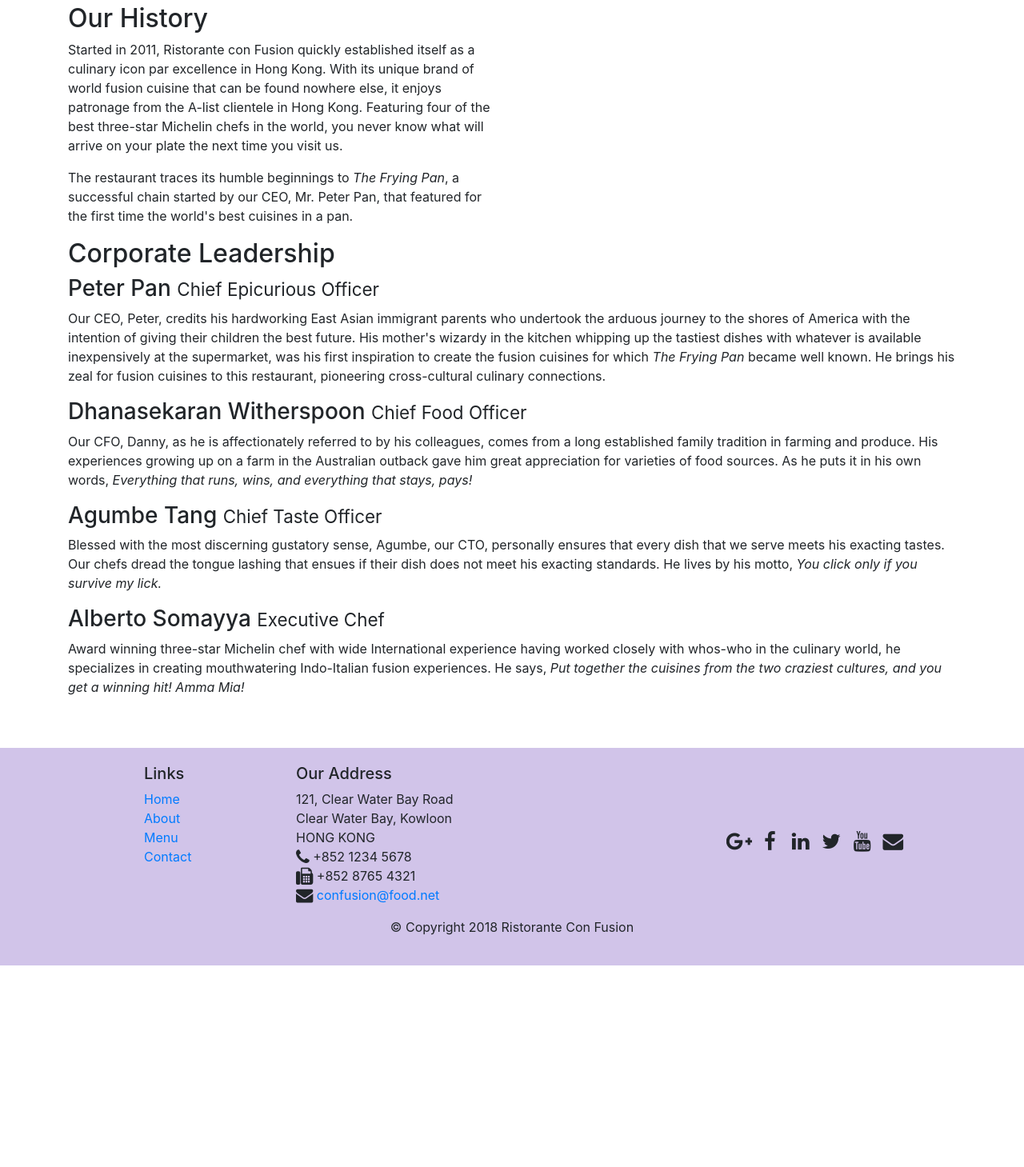
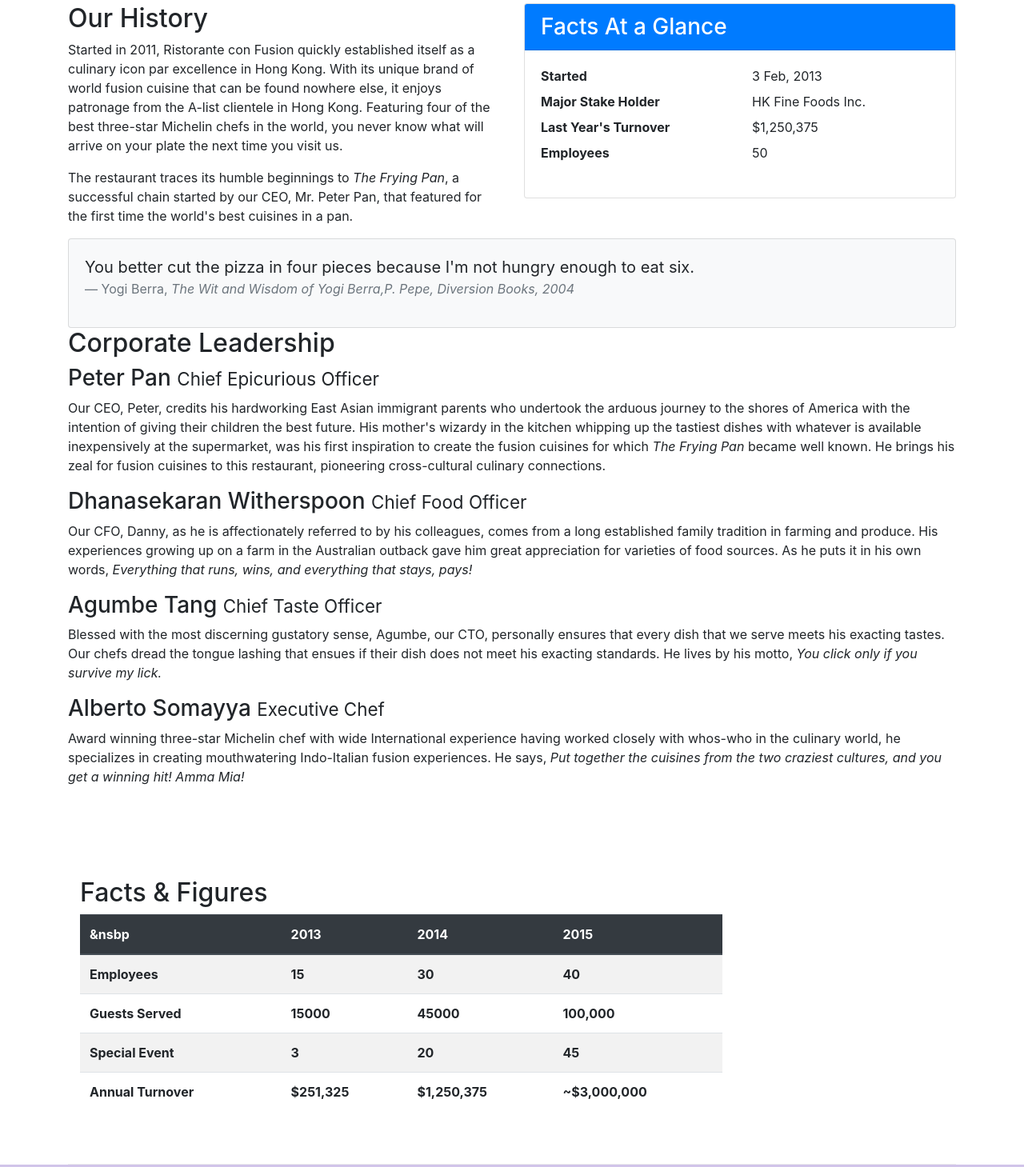
Before and after one commit to nilesh-05/Coursera-Bootstrap, a website: page Bootstrap4/conFusion/aboutus.html in a window 1280 px wide. Shown: the part 461-1920 px from the top of the page at 80% size. Before the commit the page ends 1668 px from the top, so only its background shows below. Drawn offline with nearby package versions, Linux system fonts and the light colour scheme.

Commit message:
tables and cards added

```diff
--- a/Bootstrap4/conFusion/aboutus.html
+++ b/Bootstrap4/conFusion/aboutus.html
@@ -1,18 +1,12 @@
 <!DOCTYPE html>
 <html lang="en">
 	<meta charset="utf-8" />
-  <meta
-    name="viewport"
-    content="width=device-width, initial-scale=1, shrink-to-fit=no"
-  />
+	<meta name="viewport" content="width=device-width, initial-scale=1, shrink-to-fit=no" />
 	<meta http-equiv="x-ua-compatible" content="ie=edge" />
-  <link rel="stylesheet" href="node_modules/font-awesome/css/font-awesome.min.css">
-  <link rel="stylesheet" href="node_modules/bootstrap-social/bootstrap-social.css">
+	<link rel="stylesheet" href="node_modules/font-awesome/css/font-awesome.min.css" />
+	<link rel="stylesheet" href="node_modules/bootstrap-social/bootstrap-social.css" />
 	<!-- Bootstrap CSS -->
-  <link
-    rel="stylesheet"
-    href="node_modules/bootstrap/dist/css/bootstrap.min.css"
-  />
+	<link rel="stylesheet" href="node_modules/bootstrap/dist/css/bootstrap.min.css" />
 	<!-- <link rel="stylesheet" href="aboutus.css"> -->
 	<style type="text/css">
 		.history {
@@ -50,7 +44,7 @@
 			font-size: 80%;
 		}
 	</style>
-  <link rel="stylesheet" href="css/styles.css">
+	<link rel="stylesheet" href="css/styles.css" />
 	<head>
 		<title>Ristorante Con Fusion: About Us</title>
 	</head>
@@ -58,18 +52,24 @@
 	<body>
 		<nav class="navbar navbar-dark navbar-expand-sm fixed-top">
 			<div class="container">
-        <button class="navbar-toggler" type="button" data-toggle="collapse"          data-target="#Navbar">
+				<button class="navbar-toggler" type="button" data-toggle="collapse" data-target="#Navbar">
 					<span class="navbar-toggler-icon"></span>
 				</button>
 				<a href="index.html" class="navbar-brand">Ristorante con Fusion</a>
 				<div class="collapse navbar-collapse" id="Navbar">
 					<ul class="navbar-nav mr-auto">
-            <li class="nav-item"><a href="index.html" class="nav-link"><span class="fa fa-home fa-lg"></span> Home</a></li>
+						<li class="nav-item">
+							<a href="index.html" class="nav-link"><span class="fa fa-home fa-lg"></span> Home</a>
+						</li>
 						<li class="nav-item active">
 							<a href="#" class="nav-link"><span class="fa fa-info fa-lg"></span> About</a>
 						</li>
-            <li class="nav-item"><a href="#" class="nav-link"><span class="fa fa-list fa-lg"></span> Menu</a></li>
-            <li class="nav-item"><a href="contactus.html" class="nav-link"><span class="fa fa-address-card fa-lg"></span> Contact</a></li>
+						<li class="nav-item">
+							<a href="#" class="nav-link"><span class="fa fa-list fa-lg"></span> Menu</a>
+						</li>
+						<li class="nav-item">
+							<a href="contactus.html" class="nav-link"><span class="fa fa-address-card fa-lg"></span> Contact</a>
+						</li>
 					</ul>
 				</div>
 			</div>
@@ -80,9 +80,7 @@
 					<div class="col-12 col-sm-6">
 						<h1>Ristorante con Fusion</h1>
 						<p>
-              We take inspiration from the World's best cuisines, and create a
-              unique fusion experience. Our lipsmacking creations will tickle
-              your culinary senses!
+							We take inspiration from the World's best cuisines, and create a unique fusion experience. Our lipsmacking creations will tickle your culinary senses!
 						</p>
 					</div>
 					<div class="col-12 col-sm"></div>
@@ -106,80 +104,122 @@
 				<div class="col-12 col-sm-6">
 					<h2>Our History</h2>
 					<p>
-            Started in 2011, Ristorante con Fusion quickly established itself as
-            a culinary icon par excellence in Hong Kong. With its unique brand
-            of world fusion cuisine that can be found nowhere else, it enjoys
-            patronage from the A-list clientele in Hong Kong. Featuring four of
-            the best three-star Michelin chefs in the world, you never know what
-            will arrive on your plate the next time you visit us.
+						Started in 2011, Ristorante con Fusion quickly established itself as a culinary icon par excellence in Hong Kong. With its unique brand of world fusion
+						cuisine that can be found nowhere else, it enjoys patronage from the A-list clientele in Hong Kong. Featuring four of the best three-star Michelin chefs in
+						the world, you never know what will arrive on your plate the next time you visit us.
 					</p>
 					<p>
 						The restaurant traces its humble beginnings to
-            <em>The Frying Pan</em>, a successful chain started by our CEO, Mr.
-            Peter Pan, that featured for the first time the world's best
-            cuisines in a pan.
+						<em>The Frying Pan</em>, a successful chain started by our CEO, Mr. Peter Pan, that featured for the first time the world's best cuisines in a pan.
 					</p>
 				</div>
-        <div></div>
+				<div class="col-sm">
+					<div class="card">
+						<h3 class="card-header bg-primary text-white">Facts At a Glance</h3>
+						<div class="card-body">
+							<dl class="row">
+								<dt class="col-6">Started</dt>
+								<dd class="col-6">3 Feb, 2013</dd>
+								<dt class="col-6">Major Stake Holder</dt>
+								<dd class="col-6">HK Fine Foods Inc.</dd>
+								<dt class="col-6">Last Year's Turnover</dt>
+								<dd class="col-6">$1,250,375</dd>
+								<dt class="col-6">Employees</dt>
+								<dd class="col-6">50</dd>
+							</dl>
+						</div>
+					</div>
+				</div>
+				<div class="col-12">
+					<div class="card card-body bg-light">
+						<blockquote class="blockquote">
+							<p class="mb-0">You better cut the pizza in four pieces because I'm not hungry enough to eat six.</p>
+							<footer class="blockquote-footer">Yogi Berra,
+								<cite title="Source Title">The Wit and Wisdom of Yogi Berra,P. Pepe, Diversion Books, 2004</cite>
+							</footer>
+						</blockquote>
+					</div>
+				</div>
 			</div>
 
 			<div>
 				<div>
 					<h2>Corporate Leadership</h2>
-          <h3>
-            Peter Pan <small class="small-text">Chief Epicurious Officer</small>
-          </h3>
+					<h3>Peter Pan <small class="small-text">Chief Epicurious Officer</small></h3>
 					<p class="d-none d-sm-block">
-            Our CEO, Peter, credits his hardworking East Asian immigrant parents
-            who undertook the arduous journey to the shores of America with the
-            intention of giving their children the best future. His mother's
-            wizardy in the kitchen whipping up the tastiest dishes with whatever
-            is available inexpensively at the supermarket, was his first
-            inspiration to create the fusion cuisines for which
-            <em>The Frying Pan</em> became well known. He brings his zeal for
-            fusion cuisines to this restaurant, pioneering cross-cultural
-            culinary connections.
+						Our CEO, Peter, credits his hardworking East Asian immigrant parents who undertook the arduous journey to the shores of America with the intention of giving
+						their children the best future. His mother's wizardy in the kitchen whipping up the tastiest dishes with whatever is available inexpensively at the
+						supermarket, was his first inspiration to create the fusion cuisines for which
+						<em>The Frying Pan</em> became well known. He brings his zeal for fusion cuisines to this restaurant, pioneering cross-cultural culinary connections.
 					</p>
 					<h3>
 						Dhanasekaran Witherspoon
 						<small class="small-text">Chief Food Officer</small>
 					</h3>
 					<p class="d-none d-sm-block">
-            Our CFO, Danny, as he is affectionately referred to by his
-            colleagues, comes from a long established family tradition in
-            farming and produce. His experiences growing up on a farm in the
-            Australian outback gave him great appreciation for varieties of food
-            sources. As he puts it in his own words,
-            <em
-              >Everything that runs, wins, and everything that stays, pays!</em
-            >
+						Our CFO, Danny, as he is affectionately referred to by his colleagues, comes from a long established family tradition in farming and produce. His
+						experiences growing up on a farm in the Australian outback gave him great appreciation for varieties of food sources. As he puts it in his own words,
+						<em>Everything that runs, wins, and everything that stays, pays!</em>
 					</p>
-          <h3>
-            Agumbe Tang <small class="small-text">Chief Taste Officer</small>
-          </h3>
+					<h3>Agumbe Tang <small class="small-text">Chief Taste Officer</small></h3>
 					<p class="d-none d-sm-block">
-            Blessed with the most discerning gustatory sense, Agumbe, our CTO,
-            personally ensures that every dish that we serve meets his exacting
-            tastes. Our chefs dread the tongue lashing that ensues if their dish
-            does not meet his exacting standards. He lives by his motto,
+						Blessed with the most discerning gustatory sense, Agumbe, our CTO, personally ensures that every dish that we serve meets his exacting tastes. Our chefs
+						dread the tongue lashing that ensues if their dish does not meet his exacting standards. He lives by his motto,
 						<em>You click only if you survive my lick.</em>
 					</p>
-          <h3>
-            Alberto Somayya <small class="small-text">Executive Chef</small>
-          </h3>
+					<h3>Alberto Somayya <small class="small-text">Executive Chef</small></h3>
 					<p class="d-none d-sm-block">
-            Award winning three-star Michelin chef with wide International
-            experience having worked closely with whos-who in the culinary
-            world, he specializes in creating mouthwatering Indo-Italian fusion
-            experiences. He says,
-            <em
-              >Put together the cuisines from the two craziest cultures, and you
-              get a winning hit! Amma Mia!</em
-            >
+						Award winning three-star Michelin chef with wide International experience having worked closely with whos-who in the culinary world, he specializes in
+						creating mouthwatering Indo-Italian fusion experiences. He says,
+						<em>Put together the cuisines from the two craziest cultures, and you get a winning hit! Amma Mia!</em>
 					</p>
 					<br />
 					<br />
 				</div>
+			</div>
+			<div class="row row-content">
+				<div class="col-12 col-sm-9">
+					<h2>Facts &amp; Figures</h2>
+					<div class="table-responsive">
+						<table class="table table-striped">
+							<thead class="thead-dark">
+								<tr>
+									<th>&nsbp</th>
+									<th>2013</th>
+									<th>2014</th>
+									<th>2015</th>
+								</tr>
+							</thead>
+							<tbody>
+								<tr>
+									<th>Employees</th>
+									<th>15</th>
+									<th>30</th>
+									<th>40</th>
+								</tr>
+								<tr>
+									<th>Guests Served</th>
+									<th>15000</th>
+									<th>45000</th>
+									<th>100,000</th>
+								</tr>
+								<tr>
+									<th>Special Event</th>
+									<th>3</th>
+									<th>20</th>
+									<th>45</th>
+								</tr>
+								<tr>
+									<th>Annual Turnover</th>
+									<th>$251,325</th>
+									<th>$1,250,375</th>
+									<th>~$3,000,000</th>
+								</tr>
+							</tbody>
+						</table>
+					</div>
+				</div>
+				<div class="col-12 col-sm-3"></div>
 			</div>
 		</div>
 
```
Also changed, not shown: Bootstrap4/conFusion/index.html (+25 -31 lines). Lines whose indentation alone changed are shown as unchanged.
